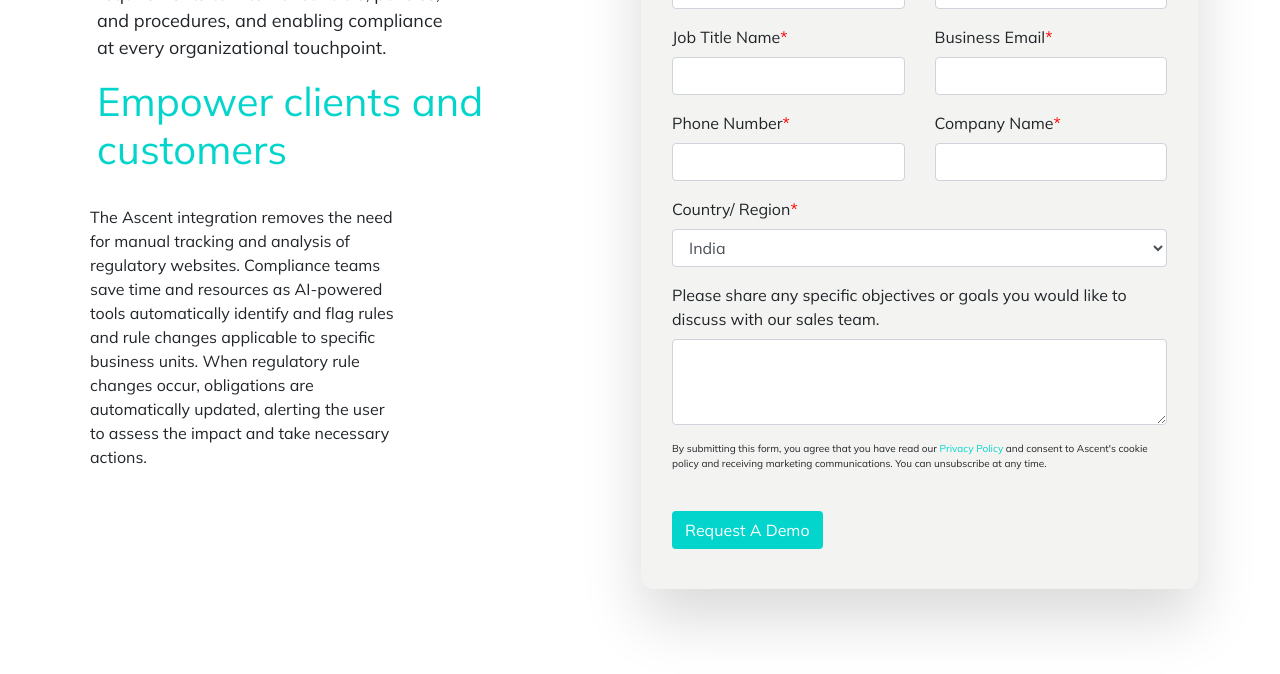
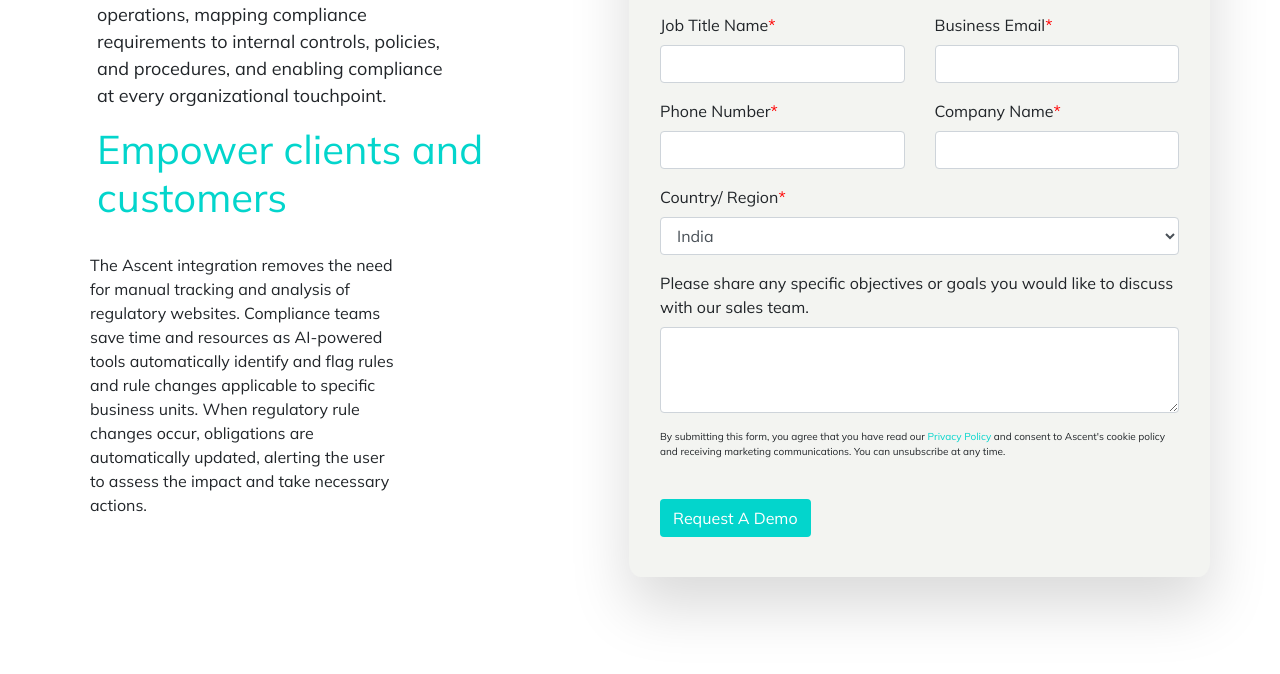
Before and after one commit to nandalalainfotech/ascent-regtech, a plain HTML site: page TechnologyPartners/TechnologyPartners.html in a window 1280 px wide. Shown: the part 763-1437 px from the top of the page. Drawn offline with nearby package versions, Linux system fonts and the light colour scheme; a script that the page names is missing.

Commit message:
Small changes done by karthi

```diff
--- a/TechnologyPartners/TechnologyPartners.html
+++ b/TechnologyPartners/TechnologyPartners.html
@@ -101,6 +101,7 @@ Online HTML, CSS and JavaScript editor to run code online.
       <!-- <div class="col-sm-1"></div> -->
       <div class="col-sm-6 p-3">
         <div>
+          <br><br>
           <h2 style="color: #03d5cc;">Why partner with Ascent?</h2><br>
           <div class="row">
             <div class="col-sm-9">
@@ -133,7 +134,7 @@ Online HTML, CSS and JavaScript editor to run code online.
 
         </div>
       </div>
-      <div class="col-sm-6 p-3">
+      <div class="col-sm-6 p-1">
         <div class="row p-3"
           style="background-color: rgb(243, 244, 241);border-radius: 2%;box-shadow: 0 30px 60px rgba(0,0,0,.15);opacity: 1;">
           <div class="col-sm-12 mt-5">
```
